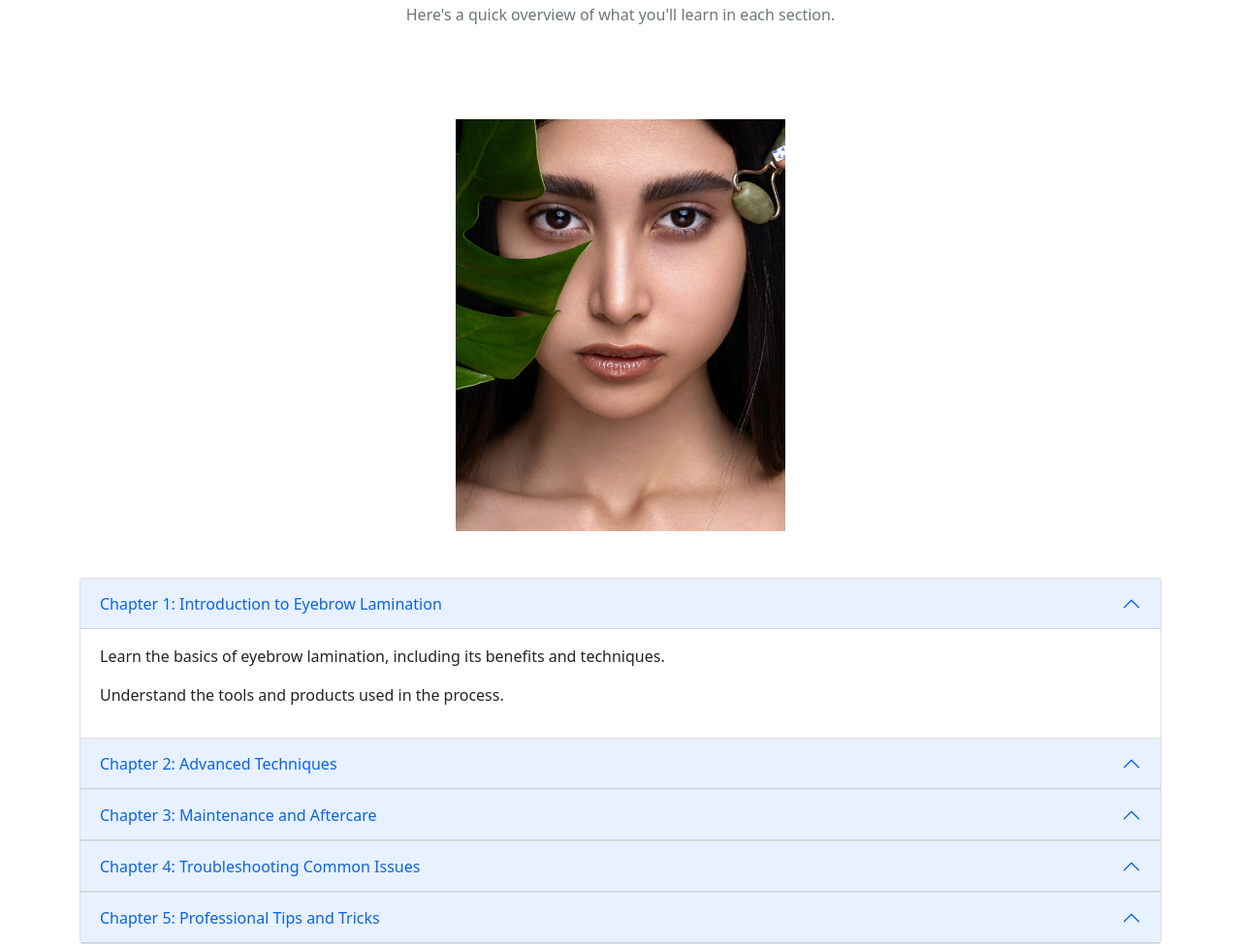
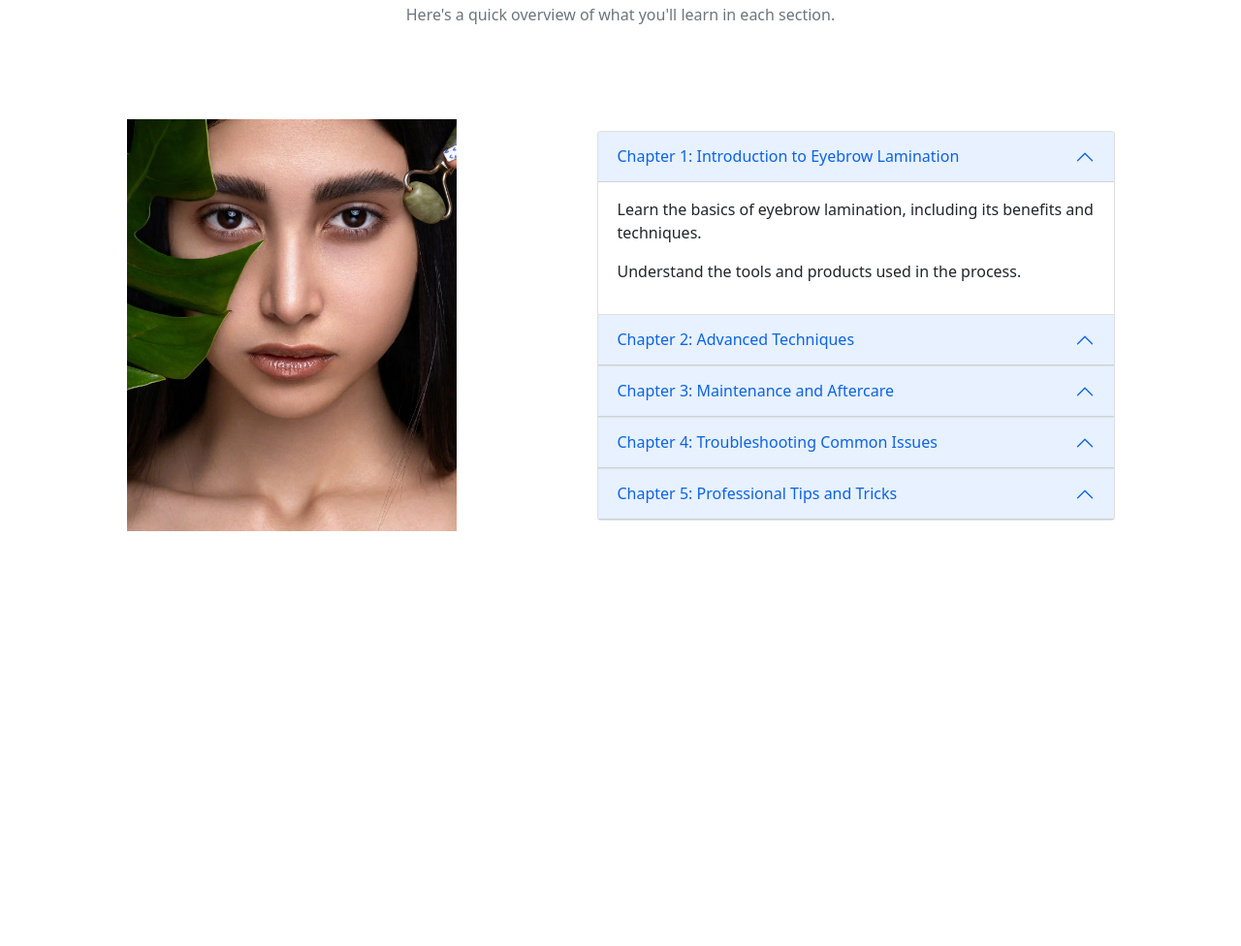
Before and after one commit to blackaslife/Eyebrow-project-Bootstrap5, a plain HTML site: page index.html in a window 1280 px wide. Shown: the part 1466-2442 px from the top of the page at 97% size. After the commit the page ends 2062 px from the top, so only its background shows below. Drawn offline with nearby package versions, Linux system fonts and the light colour scheme.

Commit message:
accordion end

```diff
--- a/index.html
+++ b/index.html
@@ -121,6 +121,7 @@
                 <div class="col-6 col-lg-4">
                     <img src="/assets/accordion-img.webp" alt="Eyebrow Lamination" class="img-fluid">
                 </div>
+                <div class="col-lg-6">
 <!-- accordion -->
                 <div class="accordion" id="chapters">
                     <div class="accordion-item">
@@ -199,6 +200,8 @@
                         </div>
                     </div>
                 </div>
+                </div>
+                <!-- accordion end -->
             </div>
         </div>
     </section>
```
